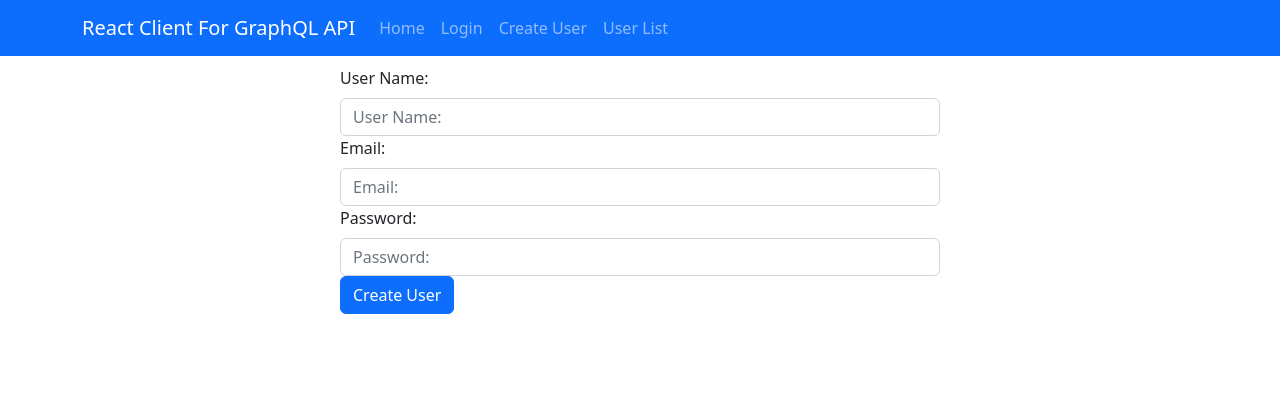
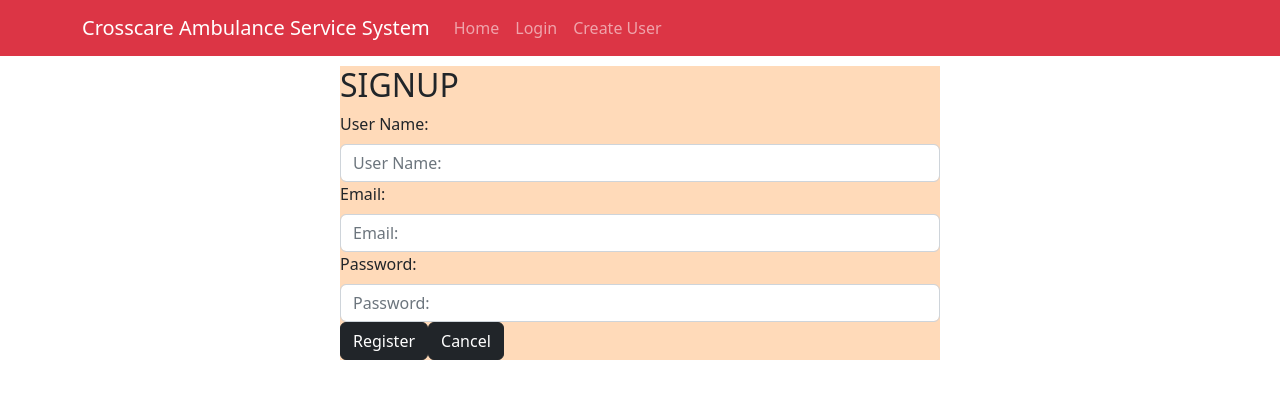
Before and after one commit to MithulPy/CrossCare_Software_Dev_Project_Group-3, a React (Create React App) app in the folder graphql-react-client/: page /createuser in a window 1280 px wide. Shown: the top 398 px of the page. Built offline with nearby package versions, Linux system fonts and the light colour scheme.

Commit message:
UI Changes
UI Changes

```diff
--- a/graphql-react-client/src/App.js
+++ b/graphql-react-client/src/App.js
@@ -30,16 +30,16 @@ function App() {
   return (
     <Router>
 
-      <Navbar bg="primary" variant="dark" expand="lg">
+      <Navbar bg="danger" variant="dark" expand="lg">
         <Container>
-          <Navbar.Brand href="home">React Client For GraphQL API</Navbar.Brand>
+          <Navbar.Brand href="home">Crosscare Ambulance Service System</Navbar.Brand>
           <Navbar.Toggle aria-controls="basic-navbar-nav" />
           <Navbar.Collapse id="basic-navbar-nav">
             <Nav className="mr-auto">
               <Nav.Link as={Link} to="/home" >Home</Nav.Link>
               <Nav.Link as={Link} to="/login">Login</Nav.Link>
               <Nav.Link as={Link} to="/createuser">Create User</Nav.Link>
-              <Nav.Link as={Link} to="/userlist">User List</Nav.Link>
+              {/* <Nav.Link as={Link} to="/userlist">User List</Nav.Link> */}
 
 
             </Nav>
@@ -52,7 +52,7 @@ function App() {
           <Route index element={<Home />} />
           <Route path = "home" element={<Home />} />
           <Route path="login" element= {< Login />}  />
-          <Route path = "userlist" element={<UserList />} />
+          {/* <Route path = "userlist" element={<UserList />} /> */}
           <Route path = "createuser" element={<CreateUser />} />
 
 
--- a/graphql-react-client/src/components/CreateUser.js
+++ b/graphql-react-client/src/components/CreateUser.js
@@ -33,7 +33,7 @@ const CreateUser = () => {
 
     return (
         <div className = 'entryform'>
-            <form
+            <form style={{backgroundColor: "#ffdab9"}}
                 onSubmit={ e => {
                     e.preventDefault();
                     createUser( { variables: { userName: userName.value, email: email.value,
@@ -48,7 +48,7 @@ const CreateUser = () => {
                 }
                 }
             >
-
+                    <h2>SIGNUP</h2>
                     <Form.Group>
                         <Form.Label> User Name:</Form.Label>
                         <Form.Control type="text"  name="userName" ref={node => {userName = node; }}
@@ -68,7 +68,9 @@ const CreateUser = () => {
                             placeholder="Password:" />
                     </Form.Group>
 
-                    <Button variant="primary" type="submit"> Create User </Button>
+                    <Button variant="dark"  type="submit"> Register </Button>
+
+                    <Button variant="dark"  type="submit"> Cancel </Button>
 
             </form>
         </div>
--- a/graphql-react-client/src/components/Home.js
+++ b/graphql-react-client/src/components/Home.js
@@ -7,9 +7,8 @@ function Home(props)
 
     return (
         <div>
-            <h2> Express - GraphQL - React with CRUD Operations</h2>
-            <p>React front-end calls Express GraphQL API to add,
-            list, update, or delete.</p>
+            <h2> Crosscare Ambulance Service System</h2>
+            <p></p>
         </div>
     );
 
--- a/graphql-react-client/src/components/Login.js
+++ b/graphql-react-client/src/components/Login.js
@@ -1,6 +1,6 @@
 //Login.js
 import React, { useState, useEffect } from 'react';
-//import ReactDOM from 'react-dom';
+import ReactDOM from 'react-dom';
 import Form from 'react-bootstrap/Form';
 import Button from 'react-bootstrap/Button';
 import { gql, useQuery, useMutation } from '@apollo/client';
@@ -68,7 +68,7 @@ function Login() {
                 <View screen={screen} setScreen={setScreen} /> ) : (
 
                 <Form onSubmit={handleLogin}>
-
+                    <h2>SIGNIN</h2>
                     <Form.Group>
                         <Form.Label> Email:</Form.Label>
                         <Form.Control id="email" type="email"  onChange={(event) => setEmail(event.target.value)}
```
